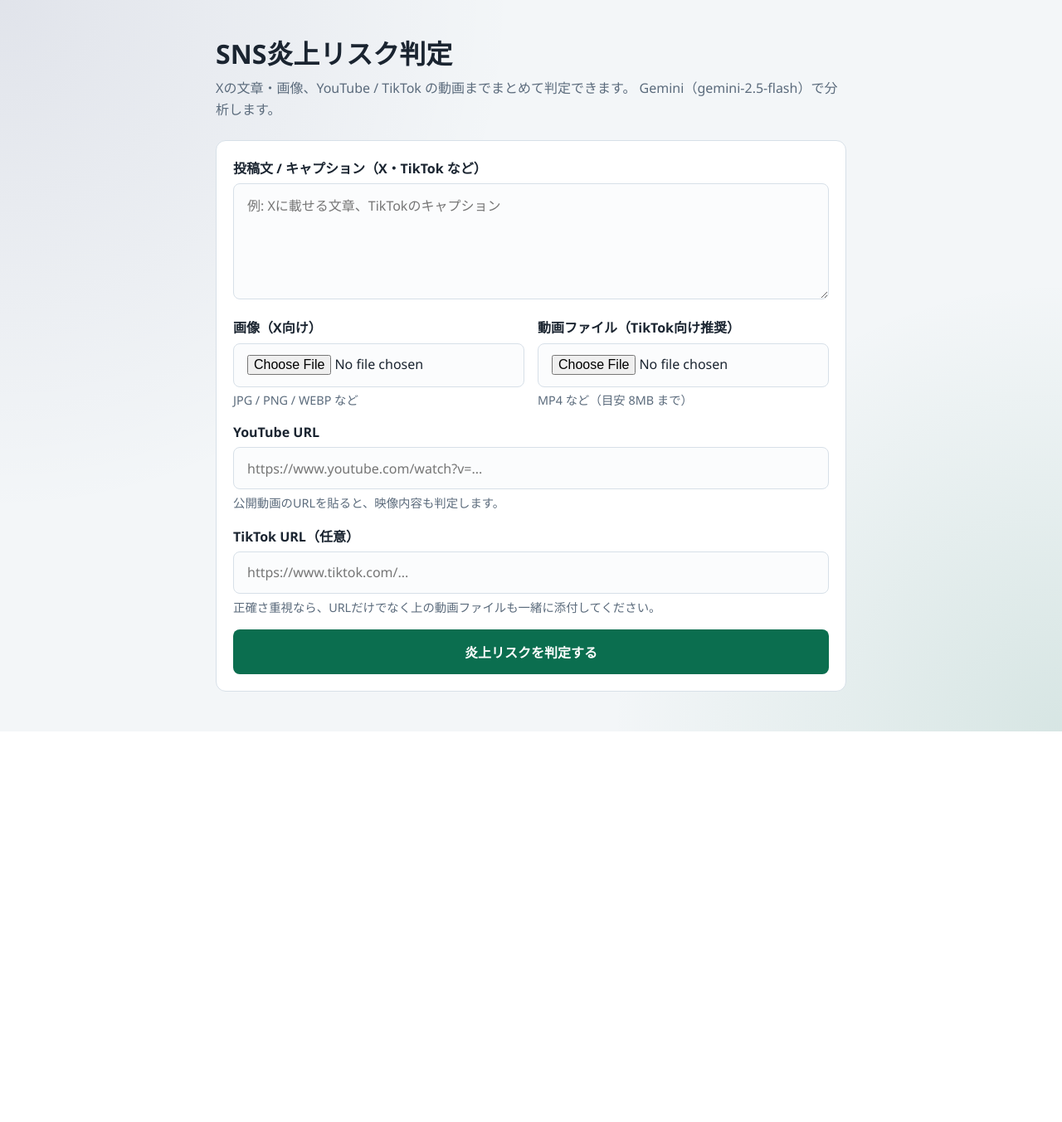
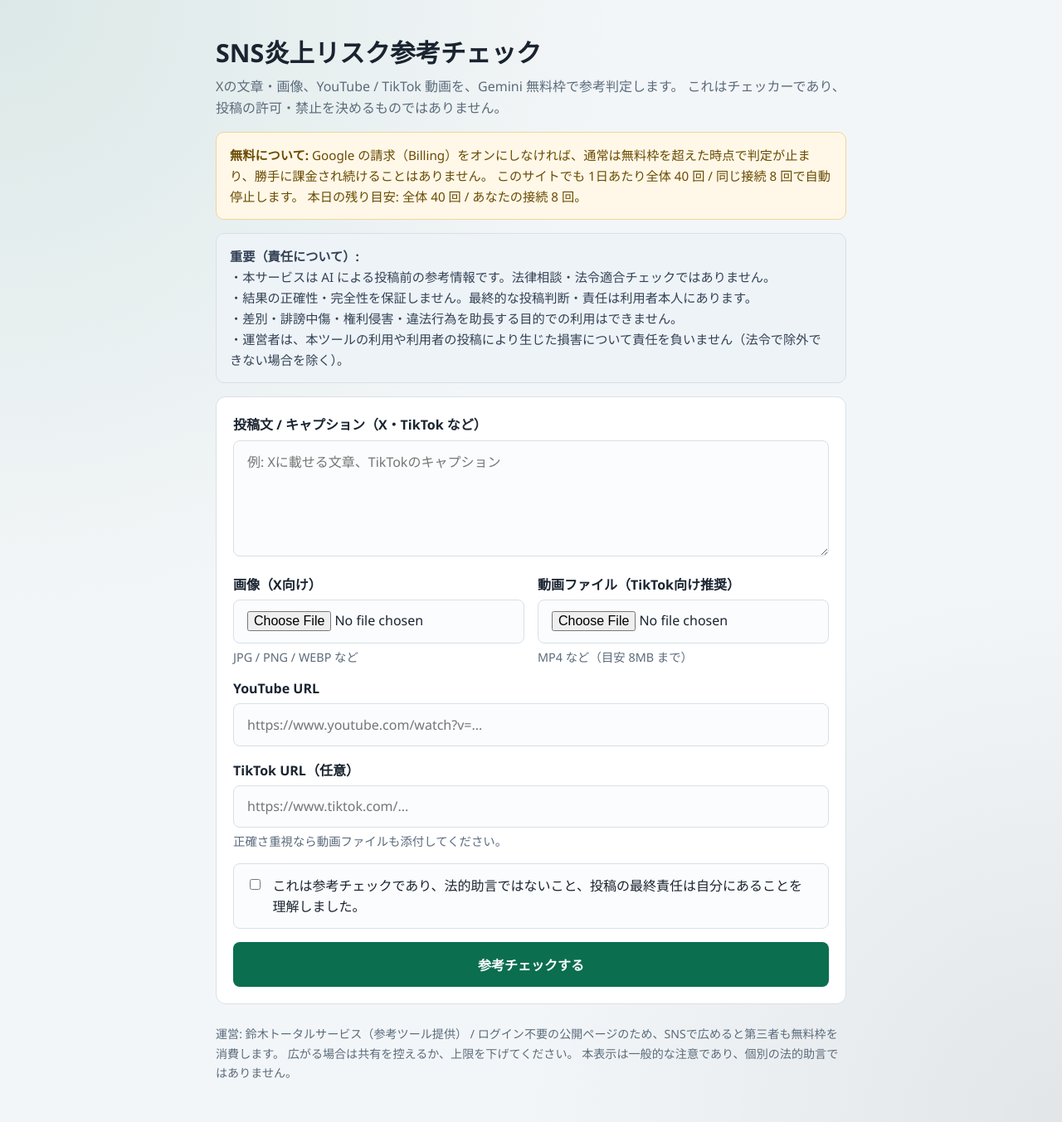
Before and after one commit to keikamotushige-hub/sns-risk-checker, a Flask app: page / in a window 1280 px wide. Shown: the whole page at 83% size. Before the commit the page ends 882 px from the top, so only its background shows below. Run offline with Flask 3, Linux system fonts and the light colour scheme.

Commit message:
Add free-tier stop limits and legal-style disclaimer for public checker
Co-authored-by: Cursor <cursoragent@cursor.com>

```diff
--- a/app.py
+++ b/app.py
@@ -1,5 +1,7 @@
 import os
 import tempfile
+import threading
+from datetime import datetime, timezone
 from pathlib import Path
 
 from flask import Flask, render_template, request
@@ -10,9 +12,9 @@ from supabase import create_client
 BASE_DIR = Path(__file__).resolve().parent
 
 app = Flask(__name__, template_folder=str(BASE_DIR / "templates"))
-app.config["MAX_CONTENT_LENGTH"] = 8 * 1024 * 1024  # Vercel向けに 8MB まで
+app.config["MAX_CONTENT_LENGTH"] = 8 * 1024 * 1024
 
-# 以前動いた無料枠向けモデルを優先
+# 以前動作確認できた無料枠向けモデル
 GEMINI_MODEL = os.environ.get("GEMINI_MODEL", "gemini-2.5-flash")
 MODEL_CANDIDATES = (
     GEMINI_MODEL,
@@ -21,8 +23,18 @@ MODEL_CANDIDATES = (
     "gemini-2.0-flash",
 )
 
-SYSTEM_PROMPT = """あなたはSNS（X / TikTok / YouTube）の炎上リスクを判定する広報コンサルタントです。
-文章・画像・動画（音声・字幕・画面上の文字・演出・テロップ）を総合して分析し、必ず次の形式だけを日本語で回答してください。
+# 公開サイトの無料枠保護（超過時はアプリ側で判定を止める）
+DAILY_GLOBAL_LIMIT = int(os.environ.get("DAILY_GLOBAL_LIMIT", "40"))
+DAILY_IP_LIMIT = int(os.environ.get("DAILY_IP_LIMIT", "8"))
+
+_usage_lock = threading.Lock()
+_usage_day = ""
+_usage_global = 0
+_usage_by_ip: dict[str, int] = {}
+
+SYSTEM_PROMPT = """あなたはSNS（X / TikTok / YouTube）投稿前の参考チェックをするアシスタントです。
+これは法的助言・検閲・投稿可否の最終判断ではありません。あくまでリスクの参考情報です。
+文章・画像・動画を総合して分析し、必ず次の形式だけを日本語で回答してください。
 
 # 炎上リスクスコア: [0-100点]
 ### 判定対象の要約
@@ -32,12 +44,70 @@ SYSTEM_PROMPT = """あなたはSNS（X / TikTok / YouTube）の炎上リスク
 ### 特に注意すべき箇所
 （文章／映像／音声／字幕／画像それぞれ該当するものを箇条書き）
 ### 改善案
-（炎上を避ける言い換え・撮り直し・編集・キャプション案を3つ）
+（炎上リスクを下げる言い換え・編集・キャプション案を3つ）
+### 注意
+- 本結果は参考情報であり、正確性・完全性を保証しないこと
+- 最終的な投稿判断は利用者本人が行うこと
 """
+
+QUOTA_STOP_MESSAGE = (
+    "無料枠を超えたため、判定を自動停止しました。"
+    "Google側の請求設定を付けていなければ、通常は追加課金されません。"
+    "枠が回復するまでお待ちください。"
+)
 
 
 def get_api_key() -> str:
     return (os.environ.get("GEMINI_API_KEY") or os.environ.get("GOOGLE_API_KEY") or "").strip()
+
+
+def _today_utc() -> str:
+    return datetime.now(timezone.utc).strftime("%Y-%m-%d")
+
+
+def check_and_consume_quota(ip: str) -> str | None:
+    """上限超過ならエラー文言、OKなら None。成功呼び出し直前に消費する。"""
+    global _usage_day, _usage_global, _usage_by_ip
+    ip = ip or "unknown"
+    with _usage_lock:
+        today = _today_utc()
+        if _usage_day != today:
+            _usage_day = today
+            _usage_global = 0
+            _usage_by_ip = {}
+
+        if _usage_global >= DAILY_GLOBAL_LIMIT:
+            return (
+                f"本日の無料判定上限（全体 {DAILY_GLOBAL_LIMIT} 回）に達したため停止しました。"
+                "明日（UTC日付切替後）に再開します。"
+            )
+        if _usage_by_ip.get(ip, 0) >= DAILY_IP_LIMIT:
+            return (
+                f"同じ接続からの本日上限（{DAILY_IP_LIMIT} 回）に達したため停止しました。"
+                "明日になってから再度お試しください。"
+            )
+
+        _usage_global += 1
+        _usage_by_ip[ip] = _usage_by_ip.get(ip, 0) + 1
+        return None
+
+
+def remaining_quota(ip: str) -> dict:
+    global _usage_day, _usage_global, _usage_by_ip
+    ip = ip or "unknown"
+    with _usage_lock:
+        today = _today_utc()
+        if _usage_day != today:
+            return {
+                "day": today,
+                "global_remaining": DAILY_GLOBAL_LIMIT,
+                "ip_remaining": DAILY_IP_LIMIT,
+            }
+        return {
+            "day": today,
+            "global_remaining": max(0, DAILY_GLOBAL_LIMIT - _usage_global),
+            "ip_remaining": max(0, DAILY_IP_LIMIT - _usage_by_ip.get(ip, 0)),
+        }
 
 
 def generate_with_fallback(contents) -> str:
@@ -66,21 +136,20 @@ def generate_with_fallback(contents) -> str:
                 return content
             last_error = RuntimeError("AIから有効な応答を取得できませんでした。")
         except Exception as exc:
+            message = str(exc).lower()
+            if any(
+                token in message
+                for token in ("429", "resource_exhausted", "quota", "rate limit")
+            ):
+                raise RuntimeError(QUOTA_STOP_MESSAGE) from exc
+
             last_error = RuntimeError(
                 f"Geminiへの接続に失敗しました（モデル: {model_name}）。"
                 f"詳細: {type(exc).__name__}: {exc}"
             )
-            message = str(exc).lower()
             if any(
                 token in message
-                for token in (
-                    "429",
-                    "resource_exhausted",
-                    "quota",
-                    "404",
-                    "not_found",
-                    "no longer available",
-                )
+                for token in ("404", "not_found", "no longer available")
             ):
                 continue
             raise last_error from exc
@@ -109,12 +178,7 @@ def analyze_content(
         parts.append(types.Part(text="\n\n".join(meta_lines)))
 
     if youtube_url:
-        # Gemini は公開 YouTube URL を直接解析できる
-        parts.append(
-            types.Part(
-                file_data=types.FileData(file_uri=youtube_url)
-            )
-        )
+        parts.append(types.Part(file_data=types.FileData(file_uri=youtube_url)))
 
     if image_file and image_file.filename:
         image_bytes = image_file.read()
@@ -123,11 +187,7 @@ def analyze_content(
         mime = image_file.mimetype or "image/jpeg"
         if not mime.startswith("image/"):
             raise RuntimeError("画像ファイル（JPG / PNG / WEBP など）を選んでください。")
-        parts.append(
-            types.Part(
-                inline_data=types.Blob(data=image_bytes, mime_type=mime)
-            )
-        )
+        parts.append(types.Part(inline_data=types.Blob(data=image_bytes, mime_type=mime)))
 
     uploaded = None
     client = None
@@ -140,12 +200,9 @@ def analyze_content(
             if not mime.startswith("video/"):
                 raise RuntimeError("動画ファイル（MP4 など）を選んでください。")
 
-            # 小さめならインライン、大きめなら Files API
             if len(video_bytes) <= 15 * 1024 * 1024:
                 parts.append(
-                    types.Part(
-                        inline_data=types.Blob(data=video_bytes, mime_type=mime)
-                    )
+                    types.Part(inline_data=types.Blob(data=video_bytes, mime_type=mime))
                 )
             else:
                 api_key = get_api_key()
@@ -168,14 +225,11 @@ def analyze_content(
                     Path(tmp_path).unlink(missing_ok=True)
 
         if tiktok_url and not (video_file and video_file.filename):
-            # TikTok URL は直接未対応なことが多いので、URLと文面ベースで注意喚起付き判定
             parts.append(
                 types.Part(
                     text=(
                         "※TikTok URL は動画本体を直接取得できない場合があります。"
-                        "URL・キャプション・投稿意図から炎上リスクを推定し、"
-                        "映像確認ができていない旨も改善案に含めてください。"
-                        "より正確な判定には動画ファイルのアップロードを勧めてください。"
+                        "URL・キャプションから参考判定し、映像未確認であることも明記してください。"
                     )
                 )
             )
@@ -186,9 +240,7 @@ def analyze_content(
                 "文章、画像、YouTube URL、TikTok URL、動画ファイルのいずれかを入力してください。"
             )
 
-        return generate_with_fallback(
-            types.Content(role="user", parts=parts)
-        )
+        return generate_with_fallback(types.Content(role="user", parts=parts))
     finally:
         if client and uploaded is not None:
             try:
@@ -200,12 +252,14 @@ def analyze_content(
 @app.route("/health")
 def health():
     api_key = get_api_key()
+    ip = request.headers.get("X-Forwarded-For", request.remote_addr or "unknown").split(",")[0].strip()
     return {
         "ok": True,
         "has_gemini_key": bool(api_key),
         "gemini_key_length": len(api_key),
         "model": GEMINI_MODEL,
-        "supports": ["text", "image", "youtube", "tiktok_url", "video_upload"],
+        "quota": remaining_quota(ip),
+        "billing_note": "Keep Google Cloud billing disabled to stay free; quota errors stop requests.",
     }
 
 
@@ -231,6 +285,9 @@ def index():
     caption = ""
     youtube_url = ""
     tiktok_url = ""
+    agreed = False
+    ip = request.headers.get("X-Forwarded-For", request.remote_addr or "unknown").split(",")[0].strip()
+    quota = remaining_quota(ip)
 
     if request.method == "POST":
         caption = (request.form.get("caption") or request.form.get("input_text") or "").strip()
@@ -238,40 +295,52 @@ def index():
         tiktok_url = (request.form.get("tiktok_url") or "").strip()
         image_file = request.files.get("image_file")
         video_file = request.files.get("video_file")
+        agreed = request.form.get("agree_terms") == "on"
 
         has_image = bool(image_file and image_file.filename)
         has_video = bool(video_file and video_file.filename)
 
-        if not any([caption, youtube_url, tiktok_url, has_image, has_video]):
+        if not agreed:
+            error = "利用前に「参考チェックであること」への同意が必要です。"
+        elif not any([caption, youtube_url, tiktok_url, has_image, has_video]):
             error = "文章・画像・YouTube・TikTok・動画のいずれかを入力してください。"
         else:
-            try:
-                result = analyze_content(
-                    caption=caption,
-                    youtube_url=youtube_url,
-                    tiktok_url=tiktok_url,
-                    image_file=image_file,
-                    video_file=video_file,
-                )
-                summary = " / ".join(
-                    x
-                    for x in [
-                        caption[:120] if caption else "",
-                        youtube_url,
-                        tiktok_url,
-                        "image" if has_image else "",
-                        "video" if has_video else "",
-                    ]
-                    if x
-                )
+            limit_error = check_and_consume_quota(ip)
+            if limit_error:
+                error = limit_error
+            else:
                 try:
-                    save_to_supabase(summary or "(media)", result)
-                except Exception:
-                    error = "判定は完了しましたが、Supabaseへの保存に失敗しました。"
-            except RuntimeError as exc:
-                error = str(exc)
-            except Exception as exc:
-                error = f"AI判定に失敗しました。（{type(exc).__name__}: {exc}）"
+                    result = analyze_content(
+                        caption=caption,
+                        youtube_url=youtube_url,
+                        tiktok_url=tiktok_url,
+                        image_file=image_file,
+                        video_file=video_file,
+                    )
+                    summary = " / ".join(
+                        x
+                        for x in [
+                            caption[:120] if caption else "",
+                            youtube_url,
+                            tiktok_url,
+                            "image" if has_image else "",
+                            "video" if has_video else "",
+                        ]
+                        if x
+                    )
+                    try:
+                        save_to_supabase(summary or "(media)", result)
+                    except Exception:
+                        error = "判定は完了しましたが、保存に失敗しました。"
+                except RuntimeError as exc:
+                    error = str(exc)
+                except Exception as exc:
+                    message = str(exc).lower()
+                    if any(t in message for t in ("429", "quota", "resource_exhausted")):
+                        error = QUOTA_STOP_MESSAGE
+                    else:
+                        error = f"AI判定に失敗しました。（{type(exc).__name__}: {exc}）"
+            quota = remaining_quota(ip)
 
     return render_template(
         "index.html",
@@ -280,6 +349,10 @@ def index():
         caption=caption,
         youtube_url=youtube_url,
         tiktok_url=tiktok_url,
+        agreed=agreed,
+        quota=quota,
+        daily_global_limit=DAILY_GLOBAL_LIMIT,
+        daily_ip_limit=DAILY_IP_LIMIT,
     )
 
 
--- a/templates/index.html
+++ b/templates/index.html
@@ -3,7 +3,7 @@
 <head>
   <meta charset="UTF-8">
   <meta name="viewport" content="width=device-width, initial-scale=1.0">
-  <title>SNS炎上リスク判定</title>
+  <title>SNS炎上リスク参考チェック</title>
   <style>
     :root {
       --bg: #f3f6f8;
@@ -15,6 +15,8 @@
       --danger-ink: #8a1f2b;
       --panel: #ffffff;
       --line: #d7e0e8;
+      --warn-bg: #fff8e8;
+      --warn-ink: #6a4b00;
     }
 
     * { box-sizing: border-box; }
@@ -25,8 +27,8 @@
       font-family: "Hiragino Sans", "Yu Gothic UI", "Segoe UI", sans-serif;
       color: var(--ink);
       background:
-        radial-gradient(circle at top left, rgba(11, 14, 79, 0.08), transparent 40%),
-        radial-gradient(circle at bottom right, rgba(11, 110, 79, 0.12), transparent 35%),
+        radial-gradient(circle at top left, rgba(11, 110, 79, 0.10), transparent 40%),
+        radial-gradient(circle at bottom right, rgba(26, 36, 48, 0.08), transparent 35%),
         var(--bg);
     }
 
@@ -38,13 +40,34 @@
 
     h1 {
       margin: 0 0 0.5rem;
-      font-size: clamp(1.6rem, 4vw, 2rem);
+      font-size: clamp(1.5rem, 4vw, 1.9rem);
     }
 
     .lead {
-      margin: 0 0 1.5rem;
+      margin: 0 0 1rem;
       color: var(--muted);
       line-height: 1.6;
+    }
+
+    .notice,
+    .disclaimer {
+      margin: 0 0 1rem;
+      padding: 0.9rem 1rem;
+      border-radius: 10px;
+      line-height: 1.65;
+      font-size: 0.95rem;
+    }
+
+    .notice {
+      background: var(--warn-bg);
+      color: var(--warn-ink);
+      border: 1px solid #f0d59a;
+    }
+
+    .disclaimer {
+      background: #eef3f7;
+      color: #334155;
+      border: 1px solid var(--line);
     }
 
     form {
@@ -87,21 +110,28 @@
       line-height: 1.6;
     }
 
-    textarea:focus,
-    input[type="url"]:focus {
-      outline: 2px solid rgba(11, 110, 79, 0.35);
-      border-color: var(--accent);
-    }
-
     .grid-2 {
       display: grid;
       gap: 1rem;
     }
 
     @media (min-width: 700px) {
-      .grid-2 {
-        grid-template-columns: 1fr 1fr;
-      }
+      .grid-2 { grid-template-columns: 1fr 1fr; }
+    }
+
+    .agree {
+      display: flex;
+      gap: 0.7rem;
+      align-items: flex-start;
+      padding: 0.85rem 0.95rem;
+      border: 1px solid var(--line);
+      border-radius: 8px;
+      background: #fbfcfd;
+      line-height: 1.55;
+    }
+
+    .agree input {
+      margin-top: 0.25rem;
     }
 
     button {
@@ -135,15 +165,37 @@
       background: var(--panel);
       border: 1px solid var(--line);
     }
+
+    footer {
+      margin-top: 1.5rem;
+      color: var(--muted);
+      font-size: 0.88rem;
+      line-height: 1.65;
+    }
   </style>
 </head>
 <body>
   <main>
-    <h1>SNS炎上リスク判定</h1>
+    <h1>SNS炎上リスク参考チェック</h1>
     <p class="lead">
-      Xの文章・画像、YouTube / TikTok の動画までまとめて判定できます。
-      Gemini（gemini-2.5-flash）で分析します。
+      Xの文章・画像、YouTube / TikTok 動画を、Gemini 無料枠で参考判定します。
+      これはチェッカーであり、投稿の許可・禁止を決めるものではありません。
     </p>
+
+    <div class="notice">
+      <strong>無料について:</strong>
+      Google の請求（Billing）をオンにしなければ、通常は無料枠を超えた時点で判定が止まり、勝手に課金され続けることはありません。
+      このサイトでも 1日あたり全体 {{ daily_global_limit }} 回 / 同じ接続 {{ daily_ip_limit }} 回で自動停止します。
+      本日の残り目安: 全体 {{ quota.global_remaining }} 回 / あなたの接続 {{ quota.ip_remaining }} 回。
+    </div>
+
+    <div class="disclaimer">
+      <strong>重要（責任について）:</strong><br>
+      ・本サービスは AI による投稿前の参考情報です。法律相談・法令適合チェックではありません。<br>
+      ・結果の正確性・完全性を保証しません。最終的な投稿判断・責任は利用者本人にあります。<br>
+      ・差別・誹謗中傷・権利侵害・違法行為を助長する目的での利用はできません。<br>
+      ・運営者は、本ツールの利用や利用者の投稿により生じた損害について責任を負いません（法令で除外できない場合を除く）。
+    </div>
 
     <form method="post" action="/" enctype="multipart/form-data">
       <div class="field">
@@ -177,7 +229,6 @@
           placeholder="https://www.youtube.com/watch?v=..."
           value="{{ youtube_url }}"
         >
-        <p class="hint">公開動画のURLを貼ると、映像内容も判定します。</p>
       </div>
 
       <div class="field">
@@ -189,10 +240,17 @@
           placeholder="https://www.tiktok.com/..."
           value="{{ tiktok_url }}"
         >
-        <p class="hint">正確さ重視なら、URLだけでなく上の動画ファイルも一緒に添付してください。</p>
+        <p class="hint">正確さ重視なら動画ファイルも添付してください。</p>
       </div>
 
-      <button type="submit">炎上リスクを判定する</button>
+      <label class="agree">
+        <input type="checkbox" name="agree_terms" {% if agreed %}checked{% endif %} required>
+        <span>
+          これは参考チェックであり、法的助言ではないこと、投稿の最終責任は自分にあることを理解しました。
+        </span>
+      </label>
+
+      <button type="submit">参考チェックする</button>
     </form>
 
     {% if error %}
@@ -202,6 +260,13 @@
     {% if result %}
       <div class="message result">{{ result }}</div>
     {% endif %}
+
+    <footer>
+      運営: 鈴木トータルサービス（参考ツール提供） /
+      ログイン不要の公開ページのため、SNSで広めると第三者も無料枠を消費します。
+      広がる場合は共有を控えるか、上限を下げてください。
+      本表示は一般的な注意であり、個別の法的助言ではありません。
+    </footer>
   </main>
 </body>
 </html>
```
